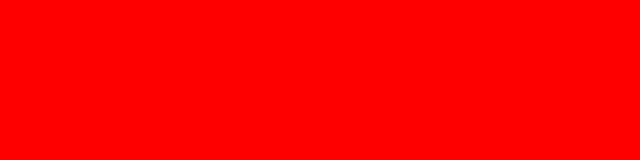
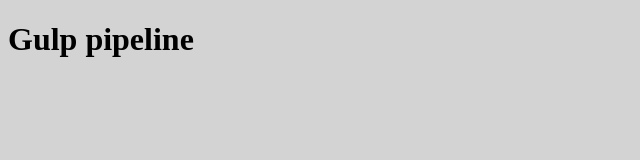
Before and after one commit to flareair/gulp-dev-env, a website: page public/index.html in a window 1280 px wide. Shown: the whole page, without its empty margins (0-640 px from the left). Drawn offline with nearby package versions, Linux system fonts and the light colour scheme; files that its build step writes are made by us from their sources.

Commit message:
Slightly changed boilerplate static files

```diff
--- a/js/script.js
+++ b/js/script.js
@@ -1 +1 @@
-alert('Gulp works!');
+console.log('Gulp works!');
--- a/less/main.less
+++ b/less/main.less
@@ -1,4 +1,3 @@
 body {
-  background-color: red;
-  box-shadow: 1px solid gray;
+  background-color: lightgray;
 }
--- a/public/index.html
+++ b/public/index.html
@@ -6,6 +6,7 @@
   <link rel="stylesheet" href="static/styles.css">
 </head>
 <body>
+  <h1>Gulp pipeline</h1>
   <script src="static/scripts.js"></script>
 </body>
 </html>
```
